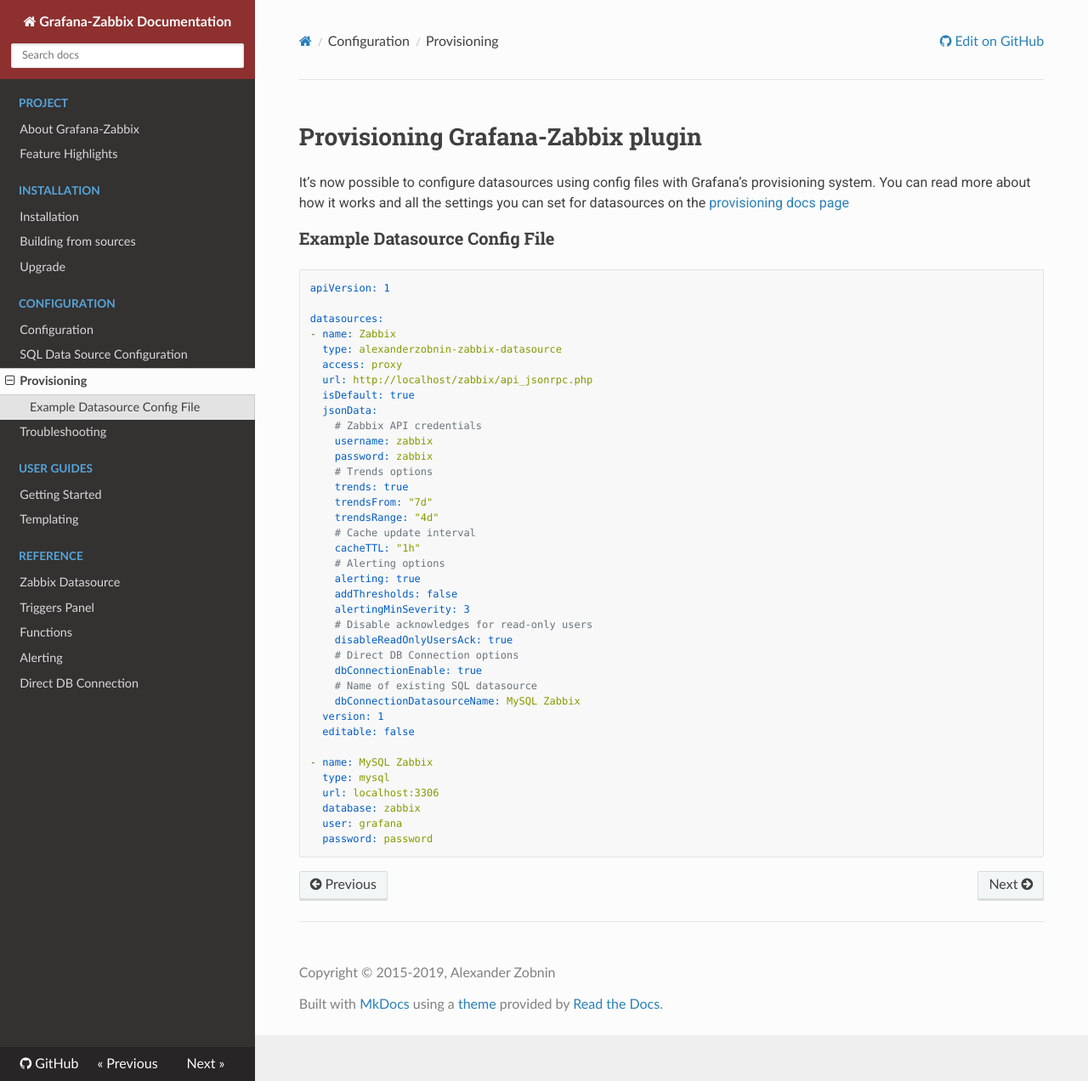
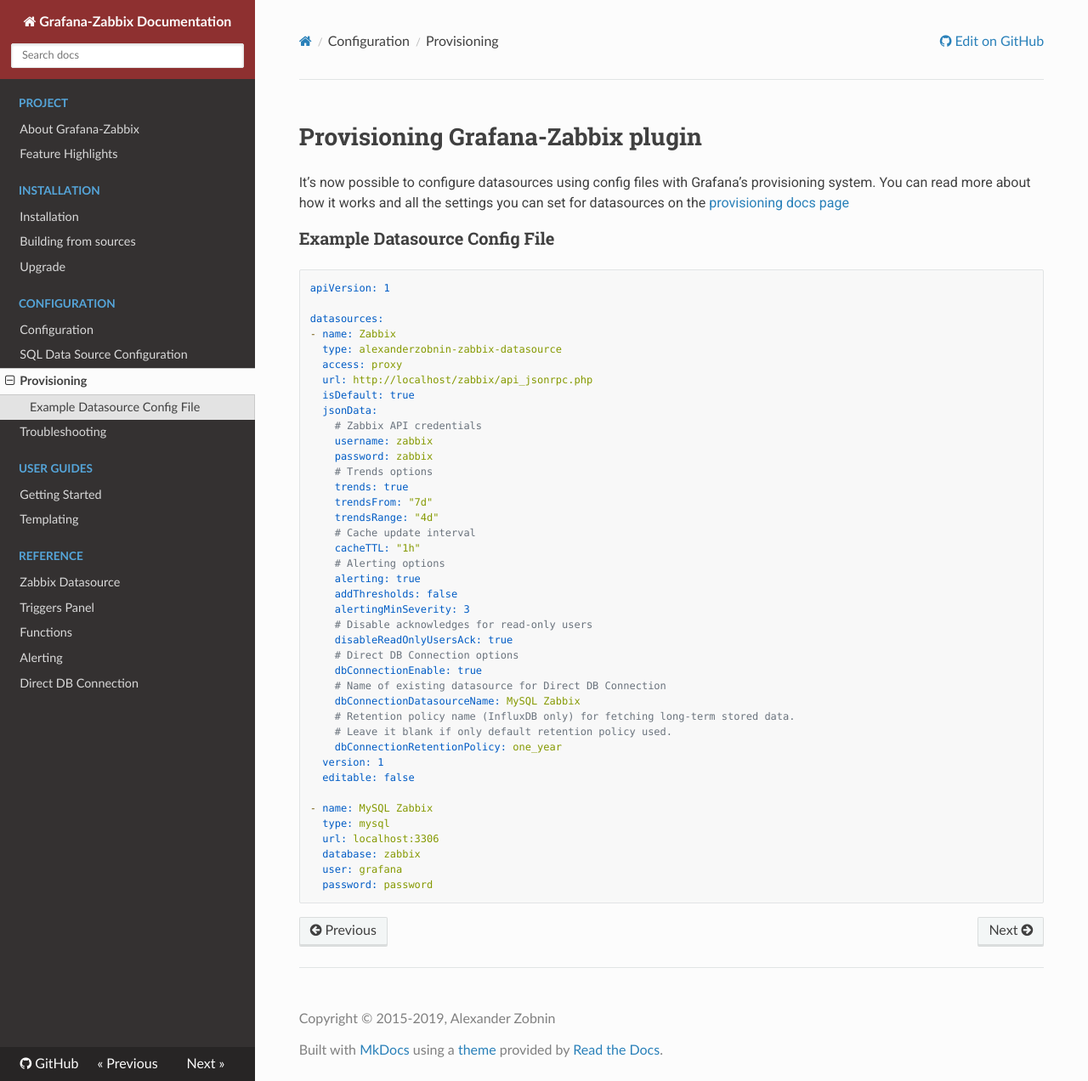
Before and after one commit to grafana/grafana-zabbix, an MkDocs documentation site: the page built from docs/sources/configuration/provisioning.md, in a window 1280 px wide and 1272 px high. Shown: the whole window at 85% size. Built offline with MkDocs 1.6.1, drawn with Linux system fonts in a browser that asks for light colours; nearby versions of some CDN libraries.

Commit message:
influx: docs for retention policy option

```diff
--- a/docs/sources/configuration/provisioning.md
+++ b/docs/sources/configuration/provisioning.md
@@ -34,8 +34,11 @@
     disableReadOnlyUsersAck: true
     # Direct DB Connection options
     dbConnectionEnable: true
-    # Name of existing SQL datasource
+    # Name of existing datasource for Direct DB Connection
     dbConnectionDatasourceName: MySQL Zabbix
+    # Retention policy name (InfluxDB only) for fetching long-term stored data.
+    # Leave it blank if only default retention policy used.
+    dbConnectionRetentionPolicy: one_year
   version: 1
   editable: false
 
--- a/src/datasource-zabbix/partials/config.html
+++ b/src/datasource-zabbix/partials/config.html
@@ -115,7 +115,7 @@
         Retention Policy
         <info-popover mode="right-normal">
           Specify retention policy name for fetching long-term stored data (optional).
-          Leave it blank if only default retention policy is using.
+          Leave it blank if only default retention policy used.
         </info-popover>
       </span>
       <input class="gf-form-input max-width-16"
```
Also changed, not shown: docs/sources/configuration/index.md (+1 -0 lines).
